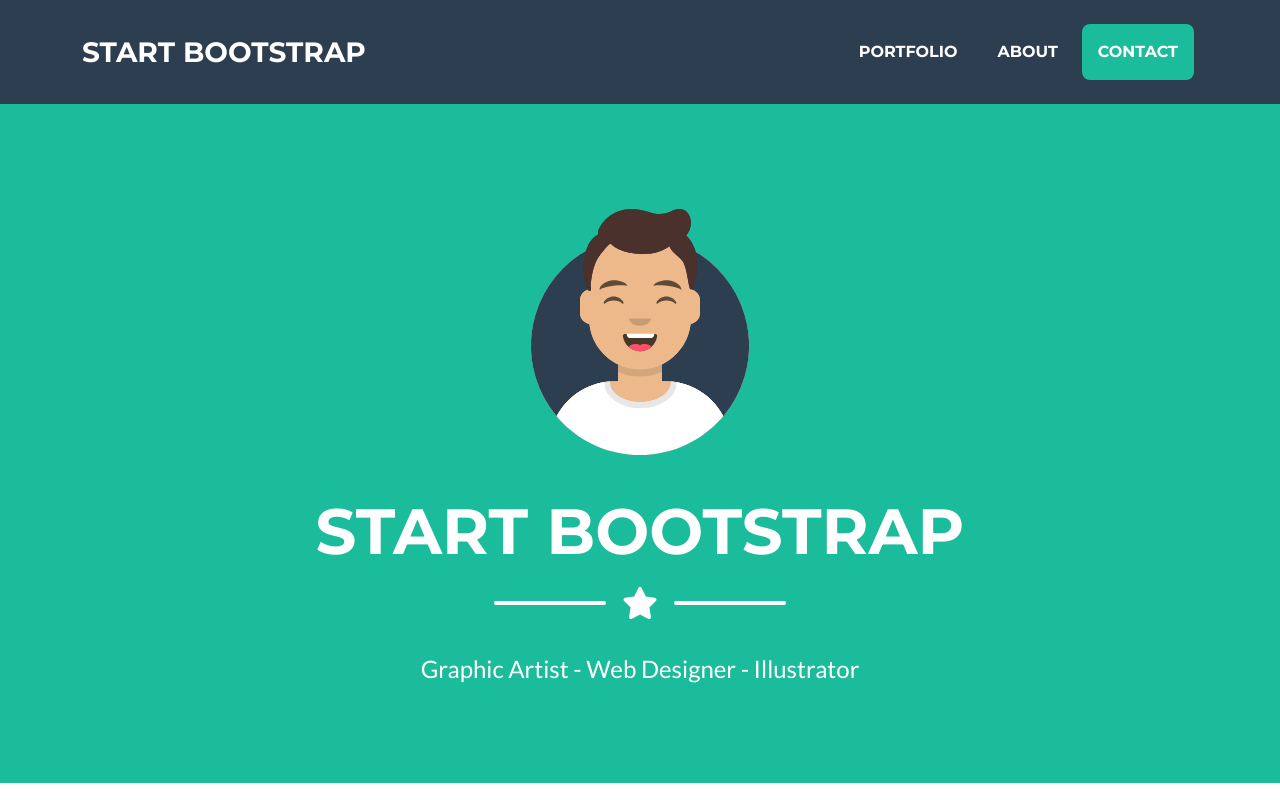
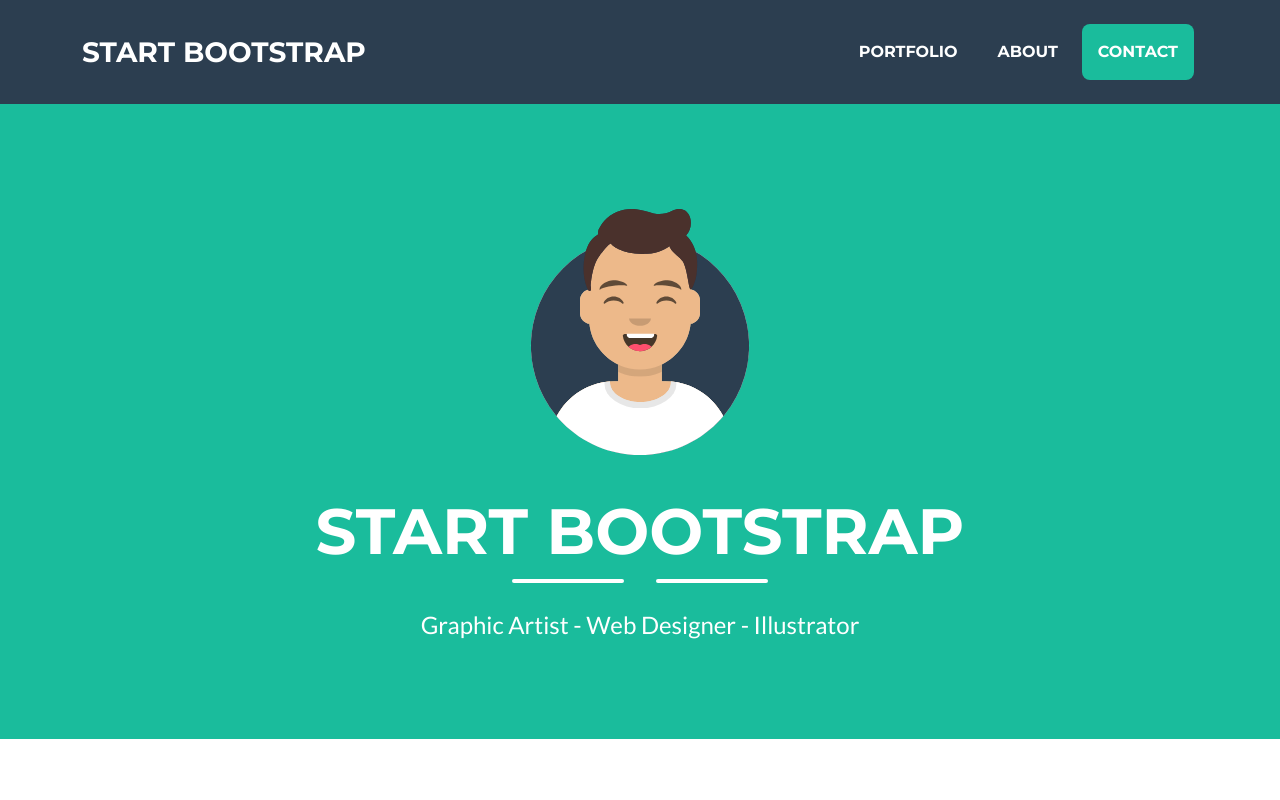
Before and after one commit to Kkkjjhh/JJJJJ, a plain HTML site: page index.html in a window 1280 px wide. Shown: the top 800 px of the page. Drawn offline with nearby package versions, Linux system fonts and the light colour scheme.

Commit message:
Update index.html

```diff
--- a/index.html
+++ b/index.html
@@ -44,7 +44,7 @@
                 <!-- Icon Divider-->
                 <div class="divider-custom divider-light">
                     <div class="divider-custom-line"></div>
-                    <div class="divider-custom-icon"><i class="fas fa-star"></i></div>
+                    <div class="divider-custom-icon"><i class="김종훈"></i></div>
                     <div class="divider-custom-line"></div>
                 </div>
                 <!-- Masthead Subheading-->
```
